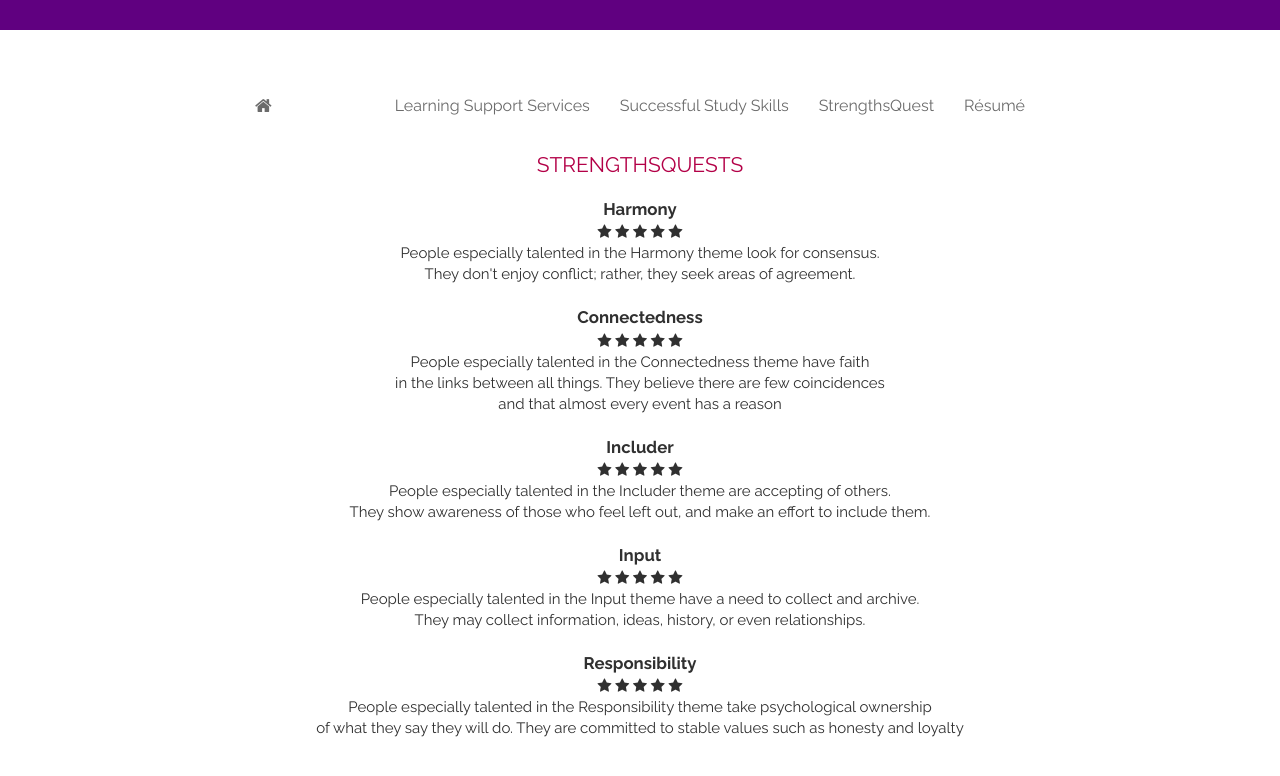
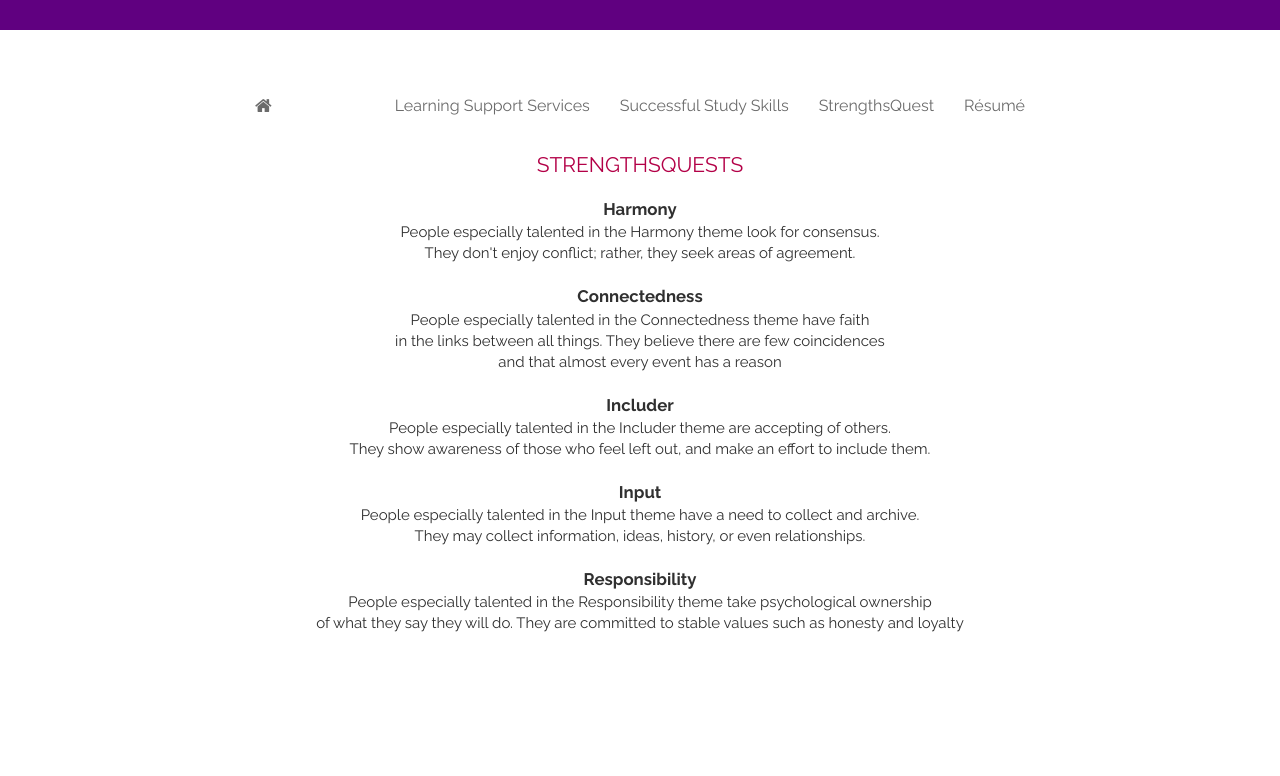
Before and after one commit to alaniahodge/alaniahodge.github.io, a Jekyll site: the page built from strengths.html, in a window 1280 px wide. Shown: the top 776 px of the page. Built offline with Jekyll 4.4.1, drawn with Linux system fonts in a browser that asks for light colours; nearby versions of some CDN libraries.

Commit message:
removed stars from strengthsquest page

```diff
--- a/_includes/strengths.html
+++ b/_includes/strengths.html
@@ -5,7 +5,7 @@
     <article>
         <header>
             <h1>Harmony</h1>
-	    <i class="fa fa-star"></i> <i class="fa fa-star"></i> <i class="fa fa-star"></i> <i class="fa fa-star"></i> <i class="fa fa-star"></i>
+	    <!--<i class="fa fa-star"></i> <i class="fa fa-star"></i> <i class="fa fa-star"></i> <i class="fa fa-star"></i> <i class="fa fa-star"></i>-->
         </header>
         <p>
 	    People especially talented in the Harmony theme look for consensus.<br>They don't enjoy conflict;
@@ -16,7 +16,6 @@
         <header>
             <h1>Connectedness</h1>
 
-	    <i class="fa fa-star"></i> <i class="fa fa-star"></i> <i class="fa fa-star"></i> <i class="fa fa-star"></i> <i class="fa fa-star"></i>
 
         </header>
         <p>
@@ -28,7 +27,6 @@
         <header>
             <h1>Includer</h1>
 
-	    <i class="fa fa-star"></i> <i class="fa fa-star"></i> <i class="fa fa-star"></i> <i class="fa fa-star"></i> <i class="fa fa-star"></i>
 
         </header>
         <p>
@@ -41,7 +39,6 @@
         <header>
             <h1>Input</h1>
 
-	    <i class="fa fa-star"></i> <i class="fa fa-star"></i> <i class="fa fa-star"></i> <i class="fa fa-star"></i> <i class="fa fa-star"></i>
         </header>
         <p>
 	    People especially talented in the Input theme have a need to collect and archive.<br> They
@@ -53,7 +50,6 @@
         <header>
             <h1>Responsibility</h1>
 
-	    <i class="fa fa-star"></i> <i class="fa fa-star"></i> <i class="fa fa-star"></i> <i class="fa fa-star"></i> <i class="fa fa-star"></i>
         </header>
         <p>
 	    People especially talented in the Responsibility theme take psychological ownership<br>
```
